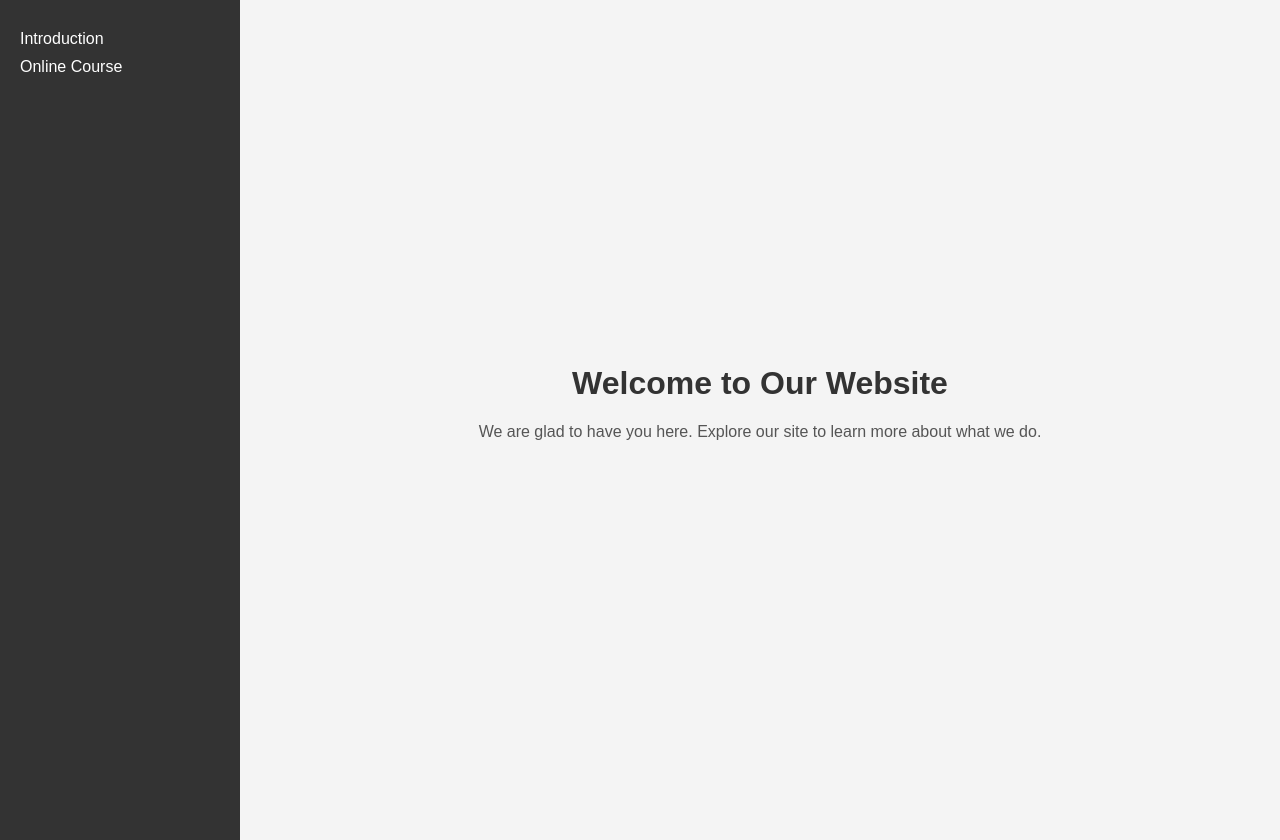
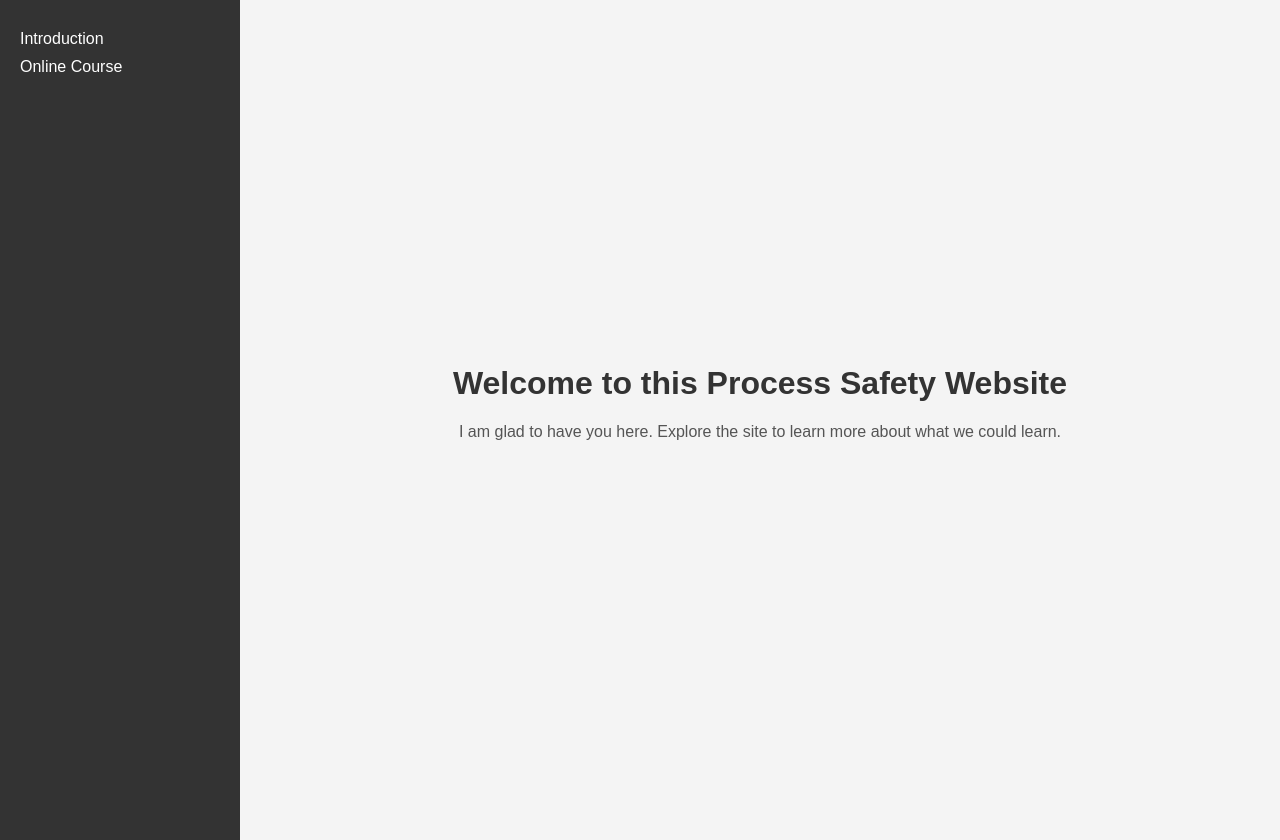
Before and after one commit to Ying0049/process-safety, a plain HTML site: page index.html in a window 1280 px wide. Drawn offline with Linux system fonts and the light colour scheme.

Commit message:
Update index.html

```diff
--- a/index.html
+++ b/index.html
@@ -51,8 +51,8 @@
     </div>
     <div class="content">
         <div class="welcome">
-            <h1>Welcome to Our Website</h1>
-            <p>We are glad to have you here. Explore our site to learn more about what we do.</p>
+            <h1>Welcome to this Process Safety Website</h1>
+            <p>I am glad to have you here. Explore the site to learn more about what we could learn.</p>
         </div>
     </div>
 </body>
```
